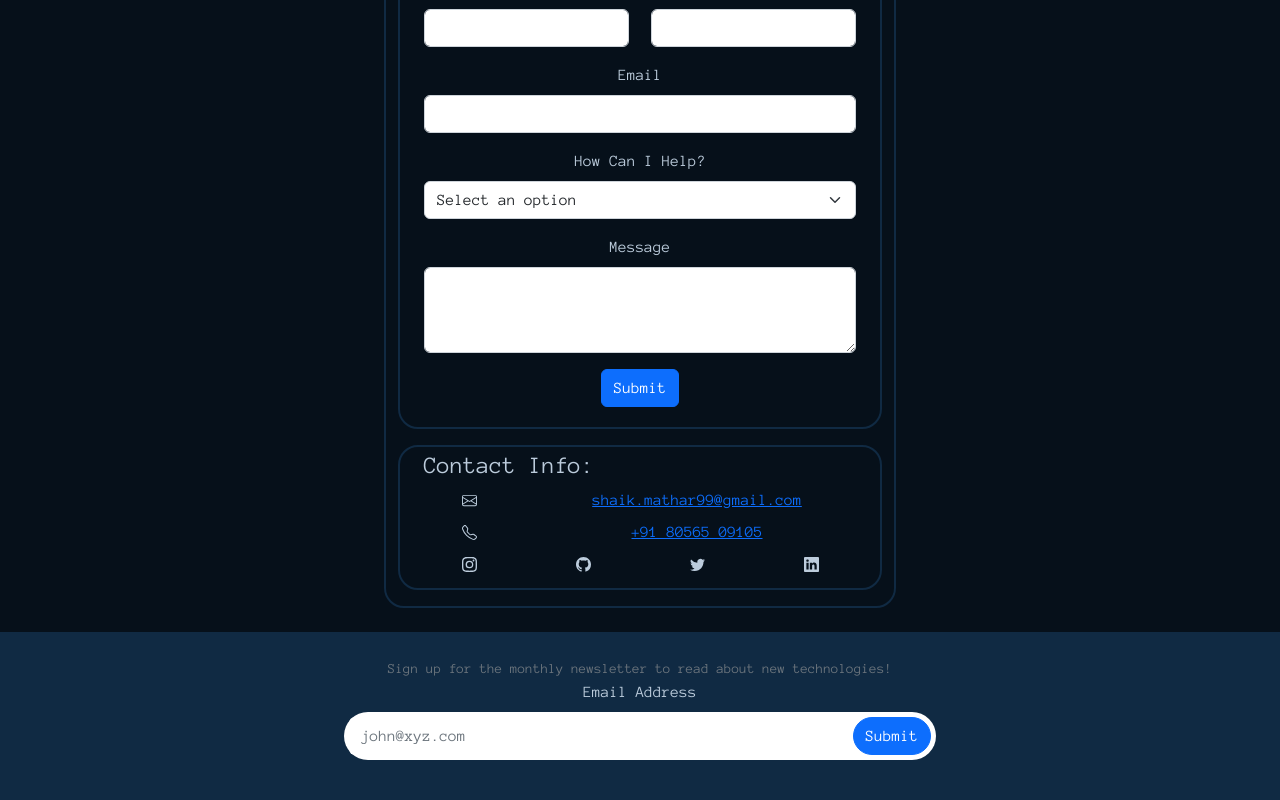
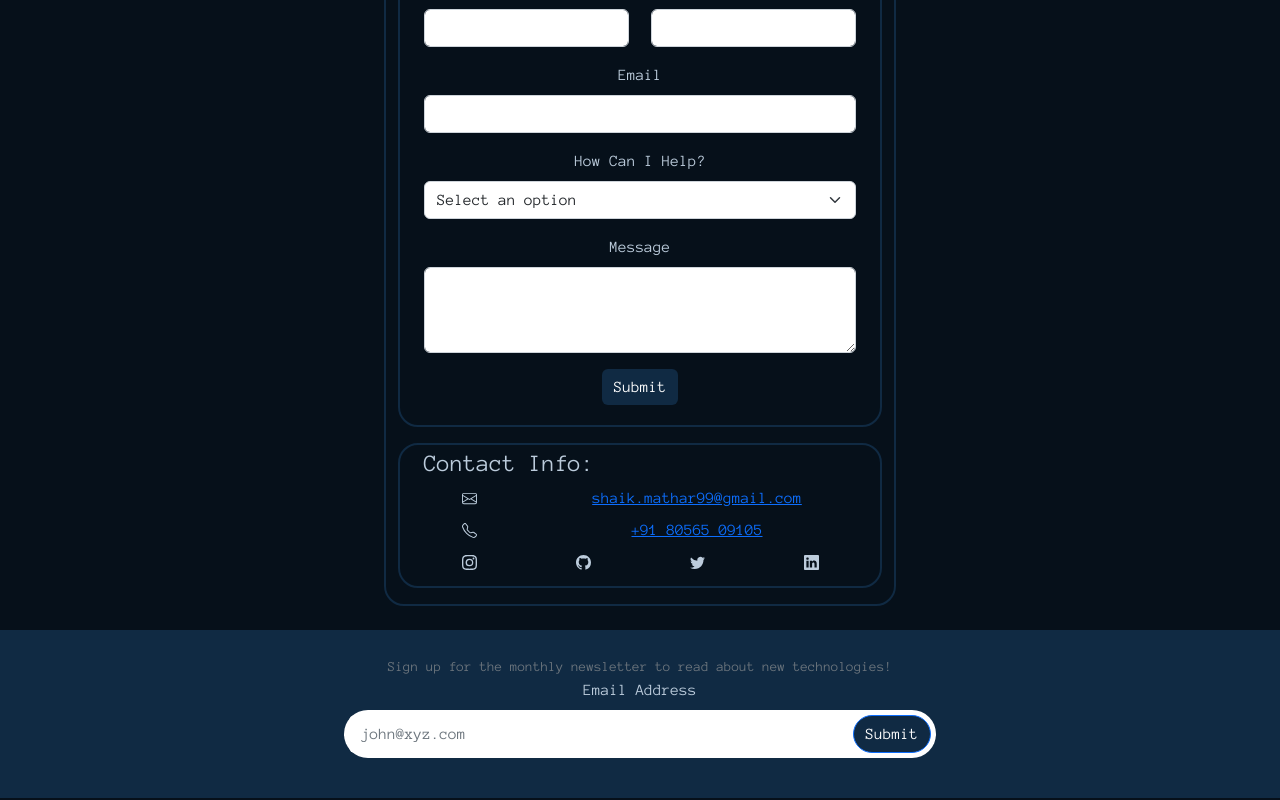
Before and after one commit to mathaaaaaaaaaar/mathar.dev, a React (Create React App) app: page /contact in a window 1280 px wide. Shown: the part 281-1081 px from the top of the page. Built offline with nearby package versions, Linux system fonts and the light colour scheme; a web font is replaced by a local one.

Commit message:
random commit after ages

```diff
--- a/src/App.css
+++ b/src/App.css
@@ -115,6 +115,7 @@
 
 .newsletter-form-submit-button {
   border-radius: 45px !important;
+  background-color: #102a43 !important;
 }
 
 .contact-info-container {
@@ -145,3 +146,8 @@
 .contact-name {
   width: 95% !important;
 }
+
+.contact-form-submit-button {
+  background-color: #102a43 !important;
+  border: none !important;
+}
--- a/src/components/ContactForm/index.js
+++ b/src/components/ContactForm/index.js
@@ -33,7 +33,7 @@ function ContactForm() {
                 <Form.Label>Message</Form.Label>
                 <Form.Control as="textarea" rows={3} />
             </Form.Group>
-            <Button type='submit' className='mb-3'>Submit</Button>
+            <Button type='submit' className='mb-3 contact-form-submit-button'>Submit</Button>
         </Form>
     )
 }
--- a/src/components/HeroSection/index.js
+++ b/src/components/HeroSection/index.js
@@ -16,7 +16,7 @@ function HeroSection() {
                 <Col>
                     <img className='heroPicture' src={myImage} height='400px' width='400px' />
                     <h1 className='titleText'>Hi, I'm Mathar.</h1>
-                    <p>&lt;Front-End Developer&gt; &lt;Freelancer&gt; &lt;Blogger&gt;</p>
+                    <p>&lt;Front-End Developer&gt; &lt;Success Manager&gt; &lt;Blogger&gt;</p>
                     <p className='heroDescription'>I'm a Software Engineer, who has helped people overcome their reading difficulties, with Speechify; and created value for e-commerce stores, with Swym. You can find more about me here:</p>
                     <SocialButtonsBar />
                     <br />
--- a/src/components/NewsletterSignup/index.js
+++ b/src/components/NewsletterSignup/index.js
@@ -9,6 +9,7 @@ function NewsletterSignup() {
         <Form>
             <Form.Group className="mb-3" controlId='newsletterSignupFormEmail'>
               <Form.Text>Sign up for the monthly newsletter to read about new technologies!</Form.Text>
+              <br />
               <Form.Label>Email Address</Form.Label>
               <div className='newsletter-form-submit'>
                   <Form.Control type='email' placeholder='john@xyz.com' className='newsletter-form-email me-2' />
```
